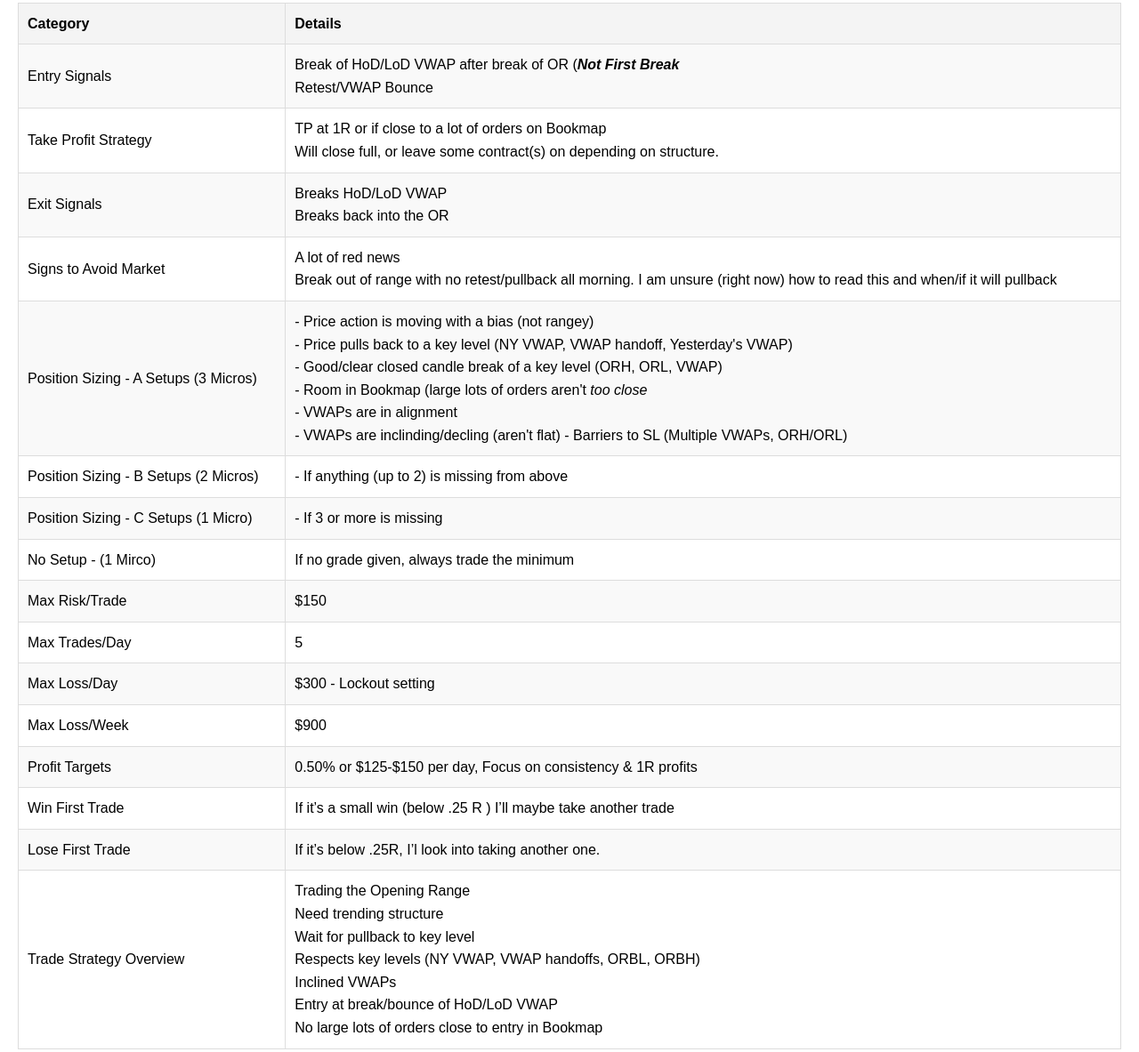
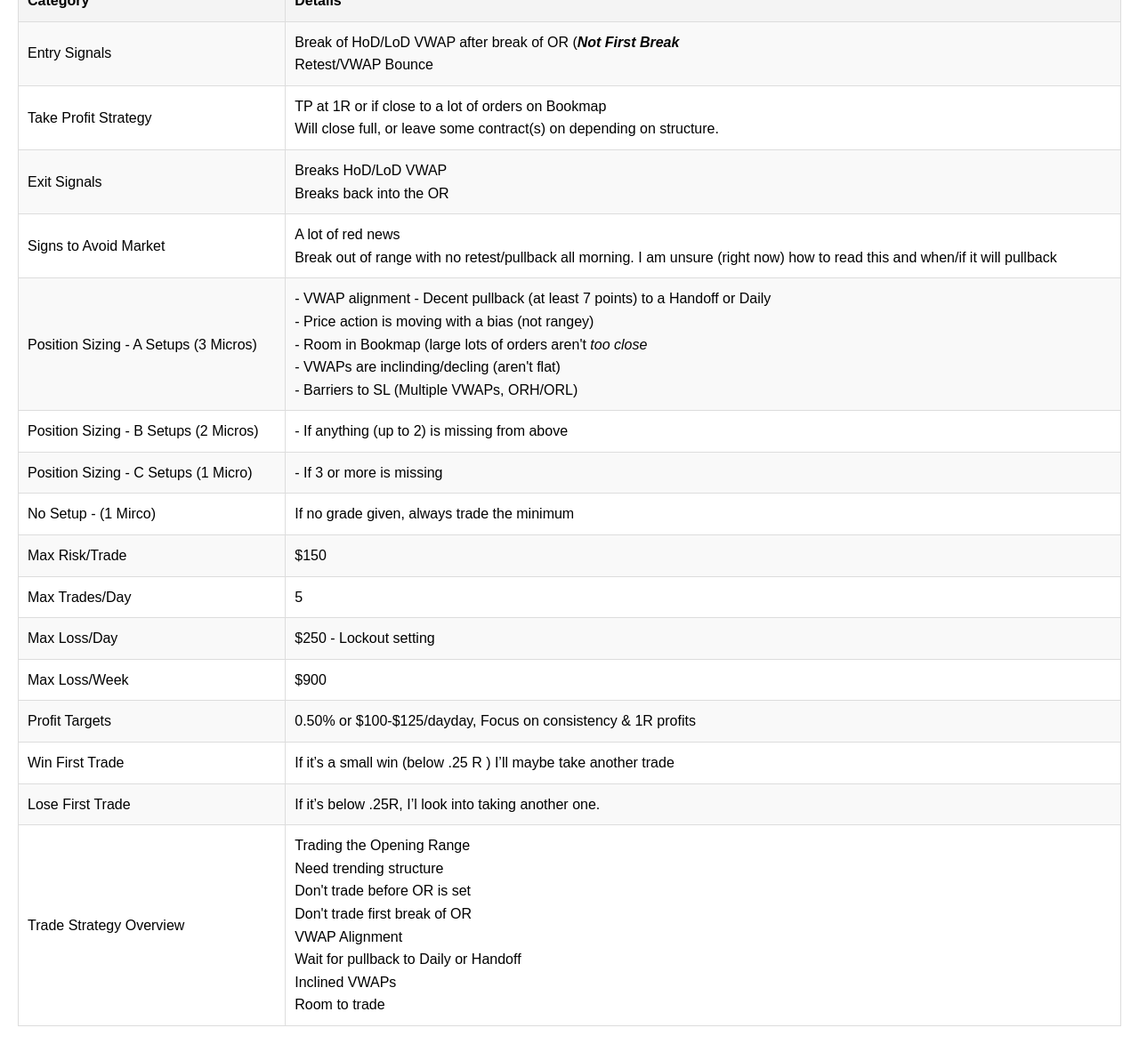
Before and after one commit to PetejStone/trading-plan-futures, a plain HTML site: page index.html in a window 1280 px wide. Shown: the part 666-1849 px from the top of the page at 89% size. Drawn offline with Linux system fonts and the light colour scheme.

Commit message:
Update index.html

```diff
--- a/index.html
+++ b/index.html
@@ -1,4 +1,3 @@
-
 <!DOCTYPE html>
 <html lang="en">
 <head>
@@ -37,7 +36,7 @@
     </style>
 </head>
 <body>
-    <h1>Trading Plan - ORB/VWAP</h1>
+    <h1>Trading Plan - A2/AVWAP</h1>
 
     <h2>Pre-Trading Routine</h2>
     <table>
@@ -51,7 +50,7 @@
         </tr>
         <tr>
             <td>Trading Hours</td>
-            <td>6:30 AM - 12:00 PM (sometimes trade past noon but prefer not trading too late in NY session)</td>
+            <td>6:00 AM - 12:00 PM (sometimes trade past noon but prefer not trading too late in NY session)</td>
         </tr>
         <tr>
             <td>Routine</td>
@@ -63,7 +62,7 @@
         </tr>
         <tr>
             <td>Avoid Trading During</td>
-            <td>Red folder news events (high impact)<br>Ripping days w/ no pullback to a key level </td>
+            <td>Red folder news events (high impact)</td>
         </tr>
         <tr>
             <td>Productivity on Flat Days</td>
@@ -103,13 +102,11 @@
         <tr>
             <td>Position Sizing - A Setups (3 Micros)</td>
             <td>
-
+                - VWAP alignment
+                - Decent pullback (at least 7 points) to a Handoff or Daily<br>
                 - Price action is moving with a bias (not rangey) <br>
-                - Price pulls back to a key level (NY VWAP, VWAP handoff, Yesterday's VWAP)<br>
-                - Good/clear closed candle break of a key level (ORH, ORL, VWAP) <br>
                 - Room in Bookmap (large lots of orders aren't <i>too close</i><br>
-                - VWAPs are in alignment<br>
-                - VWAPs are inclinding/decling (aren't flat)
+                - VWAPs are inclinding/decling (aren't flat)<br>
                 - Barriers to SL (Multiple VWAPs, ORH/ORL)
 
 
@@ -151,7 +148,7 @@
         <tr>
             <td>Max Loss/Day</td>
             <td>
-               $300 - Lockout setting
+               $250 - Lockout setting
             </td>
         </tr>
 
@@ -165,7 +162,7 @@
 
         <tr>
             <td>Profit Targets</td>
-            <td>0.50% or $125-$150 per day, Focus on consistency & 1R profits</td>
+            <td>0.50% or $100-$125/dayday, Focus on consistency & 1R profits</td>
         </tr>
 
         <tr>
@@ -184,11 +181,12 @@
             <td>Trade Strategy Overview</td>
             <td>Trading the Opening Range<br>
                  Need trending structure<br>
-                 Wait for pullback to key level<br>
-                Respects key levels (NY VWAP, VWAP handoffs, ORBL, ORBH)<br>
+                 Don't trade before OR is set<br>
+                Don't trade first break of OR<br>
+                VWAP Alignment<br>
+                 Wait for pullback to Daily or Handoff<br>
                 Inclined VWAPs<br>
-                Entry at break/bounce of HoD/LoD VWAP<br>
-                No large lots of orders close to entry in Bookmap<br>
+                Room to trade<br>
 
             </td>
         </tr>
```
